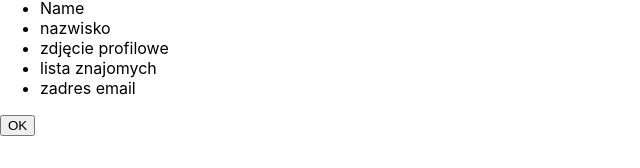
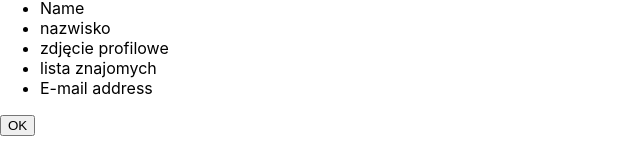
Before and after one commit to empedes/block-login, a React (Create React App) app: page / in a window 1280 px wide. Both pictures are taken after a click on the link "Facebook". Shown: the part 134-302 px from the top of the page, without its empty margins (0-640 px from the left). Built offline with nearby package versions, Linux system fonts and the light colour scheme.

Commit message:
Update FacebookLogin.tsx
Tłumaczenie na EN

```diff
--- a/src/Components/FacebookLogin.tsx
+++ b/src/Components/FacebookLogin.tsx
@@ -12,7 +12,7 @@ const FacebookLogin = (): ReactElement => {
         <li>nazwisko</li>
         <li>zdjęcie profilowe</li>
         <li>lista znajomych</li>
-        <li>zadres email</li>
+        <li>E-mail address</li>
       </ul>
       <button>OK</button>
     </>
```
